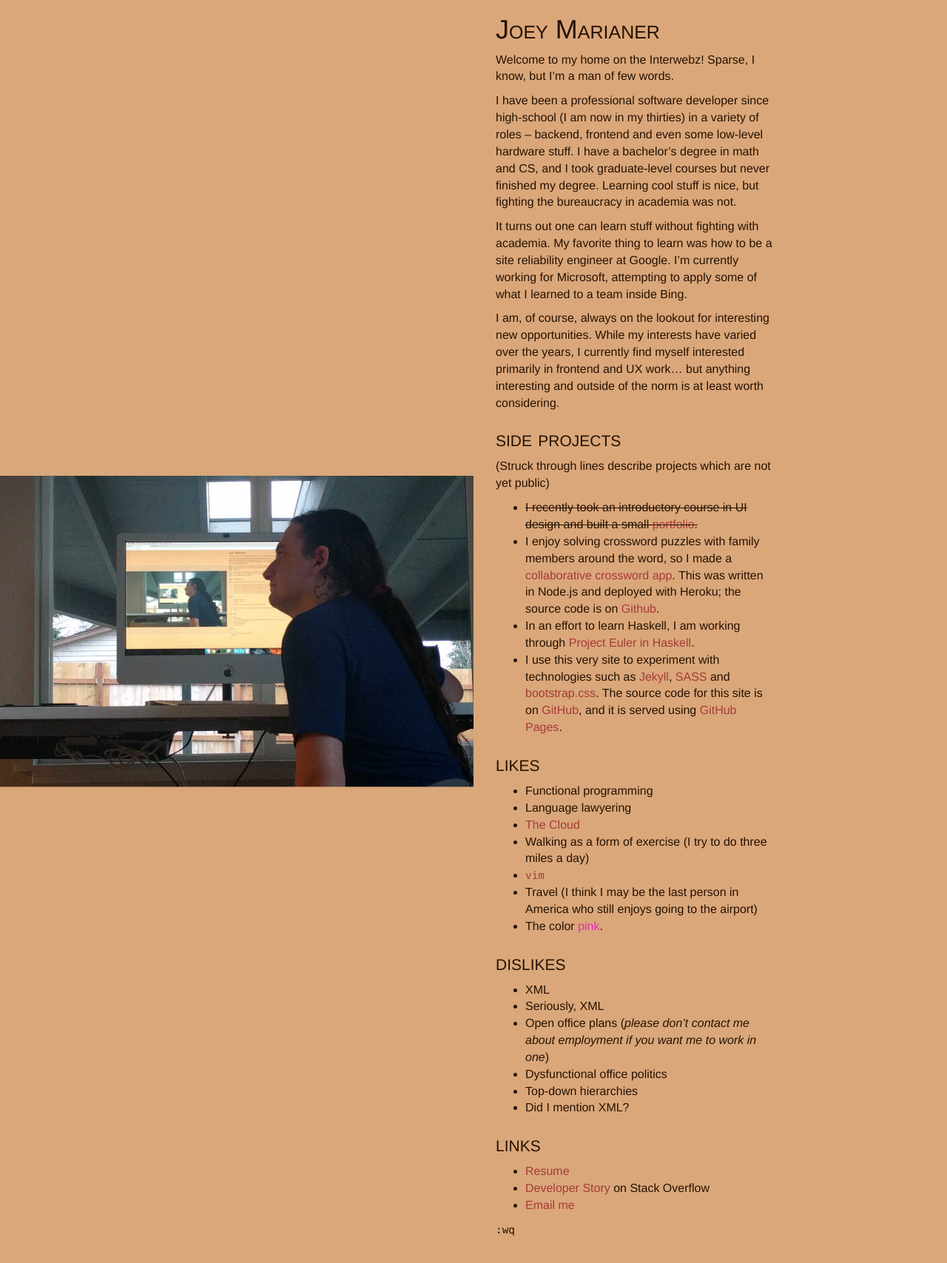
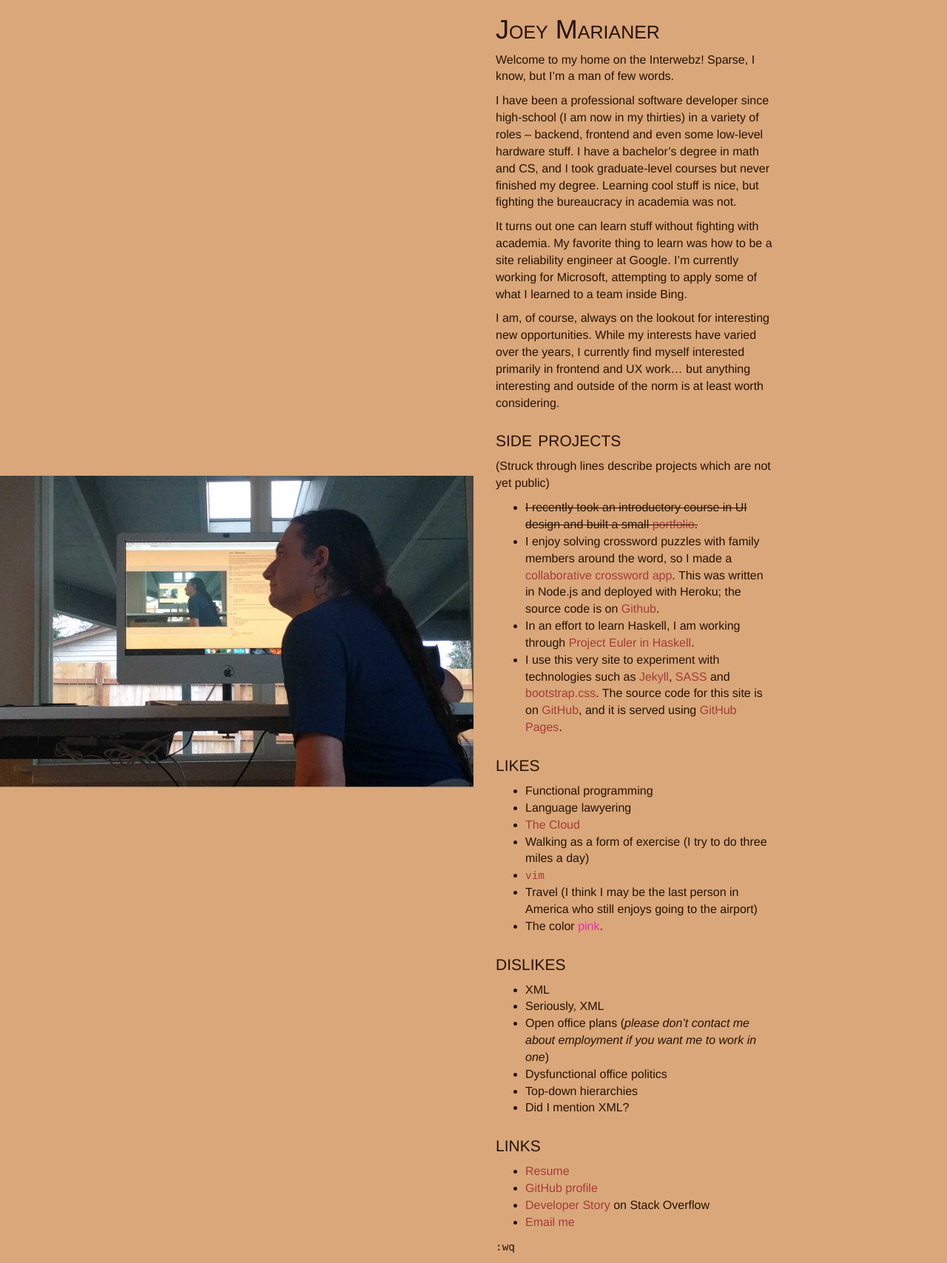
Before and after one commit to jmarianer/website, a Jekyll site: the page built from index.md, in a window 1280 px wide. Shown: the whole page at 74% size. Built offline with Jekyll 4.4.1, drawn with Linux system fonts in a browser that asks for light colours; our own code applies the rules of GitHub Pages for plain Markdown files.

Commit message:
Add a link to / from the default layout, and a link to GitHub from /

```diff
--- a/_layouts/default.html
+++ b/_layouts/default.html
@@ -12,7 +12,7 @@
     <link rel="canonical" href="{{ page.url | replace:'index.html','' | prepend: site.url }}">
   </head>
   <body id="bootstrap-override">
-    <div class="col-md-6 hidden-xs hidden-sm side-image"></div>
+    <a class="col-md-6 hidden-xs hidden-sm side-image" href="/"></a>
     <div class="content col-md-6">
       <!-- A bit of abuse of Bootstrap: the internal divs' width is relative to the outer div's, so the numbers are twice what they "should be". -->
       <div class="col-md-8">
--- a/index.md
+++ b/index.md
@@ -55,6 +55,7 @@
 Links
 -----
 - [Resume](https://docs.google.com/document/d/1EHy0hI-4FevTn2Hz495xuqm4nI13VU4GVD8xkdWlDS8/edit?usp=sharing)
+- [GitHub profile](https://github.com/jmarianer)
 - [Developer Story](http://stackoverflow.com/story/joeym) on Stack Overflow
 - [Email me](mailto:me@joeym.org)
 
```
